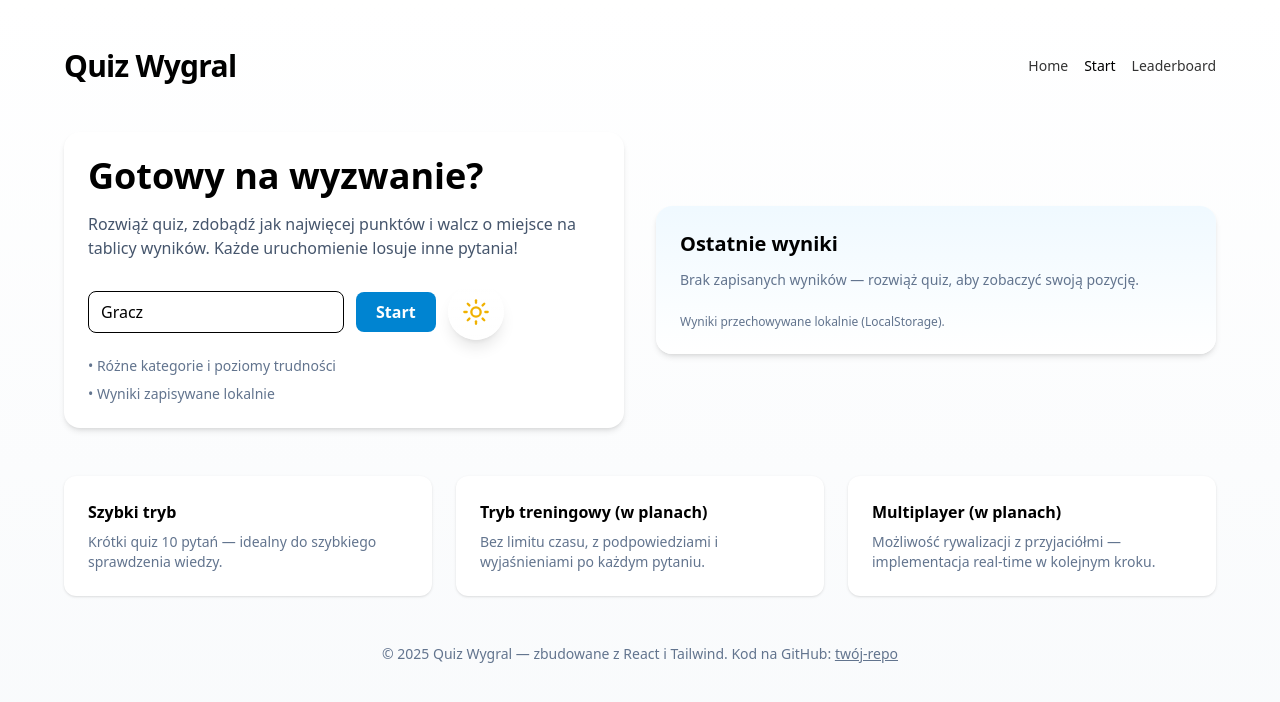
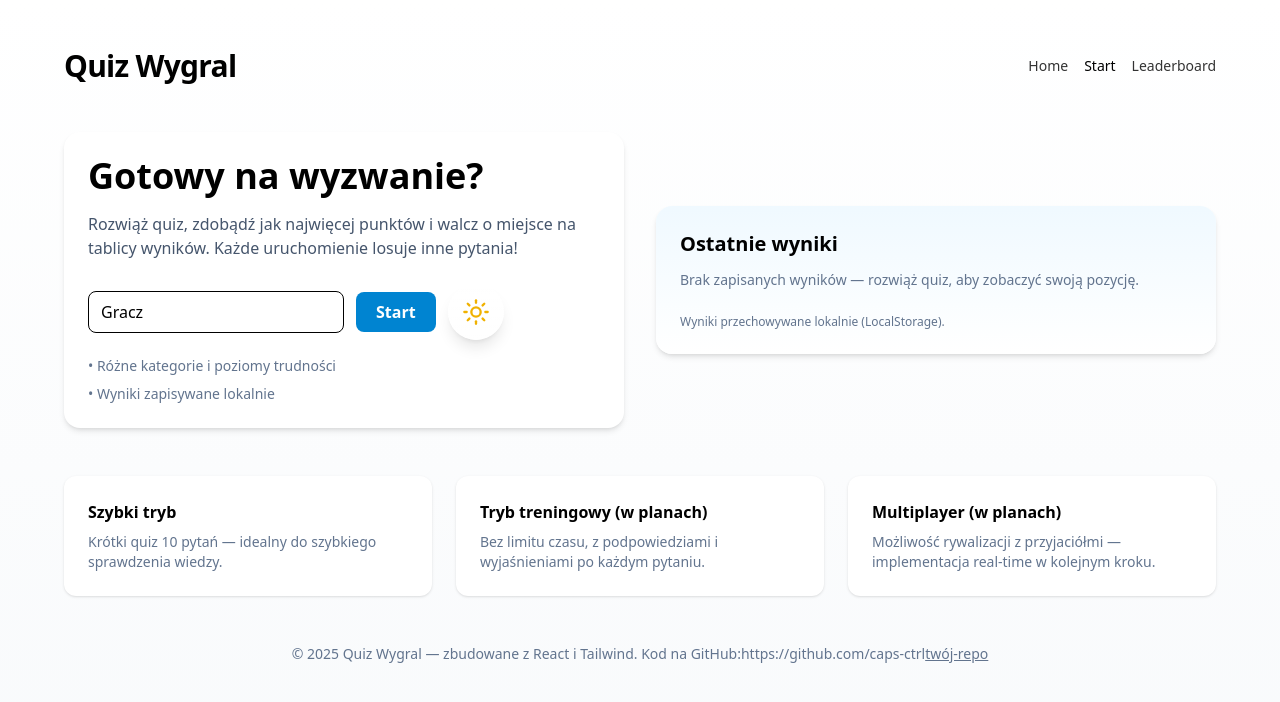
Before and after one commit to caps-ctrl/quizgame, a React (Vite) app: page / in a window 1280 px wide. Shown: the top 702 px of the page. Built offline with nearby package versions, Linux system fonts and the light colour scheme.

Commit message:
loading fix

```diff
--- a/src/pages/Home.tsx
+++ b/src/pages/Home.tsx
@@ -165,7 +165,7 @@ export default function QuizHomePage() {
 
         <footer className="mt-12 text-center text-sm text-slate-500">
           © {new Date().getFullYear()} Quiz Wygral — zbudowane z React i
-          Tailwind. Kod na GitHub:{" "}
+          Tailwind. Kod na GitHub:https://github.com/caps-ctrl
           <a href="#" className="underline">
             twój-repo
           </a>
--- a/src/pages/QuizPage.tsx
+++ b/src/pages/QuizPage.tsx
@@ -34,7 +34,7 @@ export default function QuizPage() {
         });
     };
 
-    const timeout = setTimeout(fetchData, 5000); // opóźnienie 1 sekundy
+    const timeout = setTimeout(fetchData, 3000);
     return () => clearTimeout(timeout);
   }, []);
 
```
